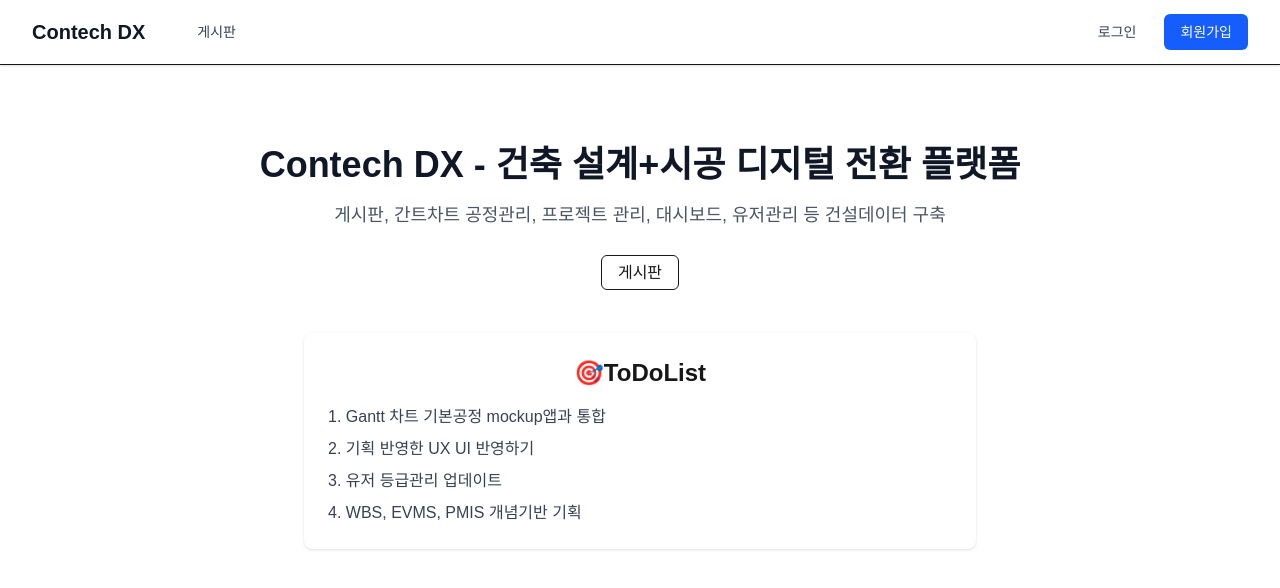
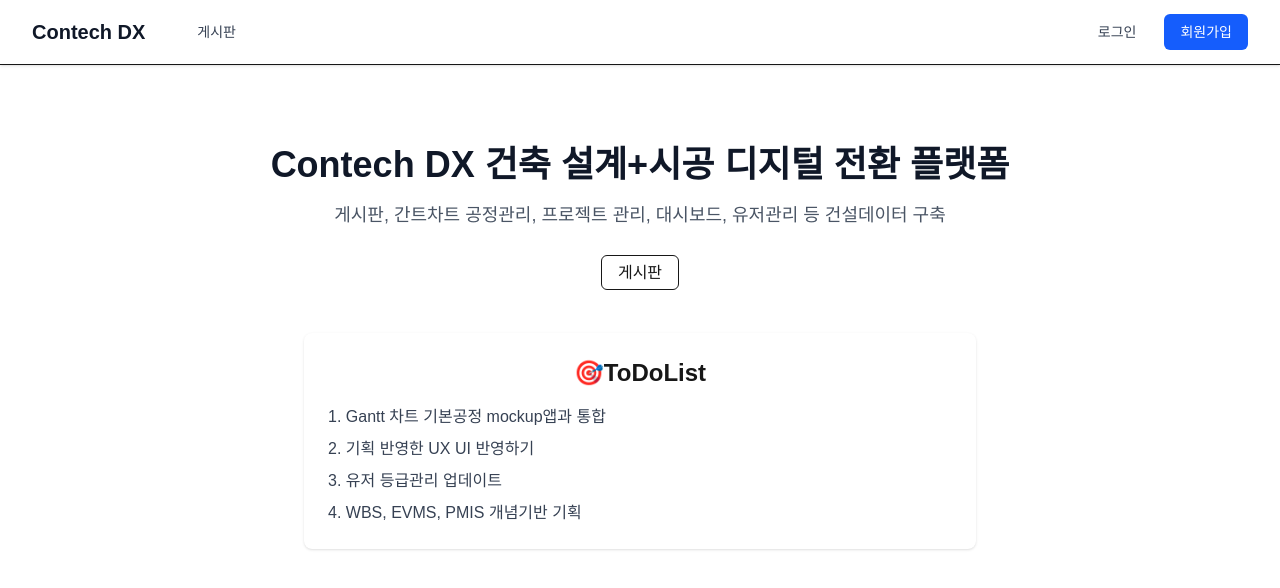
Before and after one commit to 1ncarnati0n/contech-dx, a Next.js app: page / in a window 1280 px wide. Shown: the top 588 px of the page. Built offline with nearby package versions, Linux system fonts and the light colour scheme; no server answers.

Commit message:
update main page title

```diff
--- a/src/app/page.tsx
+++ b/src/app/page.tsx
@@ -4,7 +4,7 @@ export default function Home() {
   return (
     <div className="text-center py-12">
       <h1 className="text-4xl font-bold text-gray-900 mb-4">
-        Contech DX - 건축 설계+시공 디지털 전환 플랫폼
+        Contech DX 건축 설계+시공 디지털 전환 플랫폼
       </h1>
       <p className="text-lg text-gray-600 mb-8">
         게시판, 간트차트 공정관리, 프로젝트 관리, 대시보드, 유저관리 등 건설데이터 구축
```
